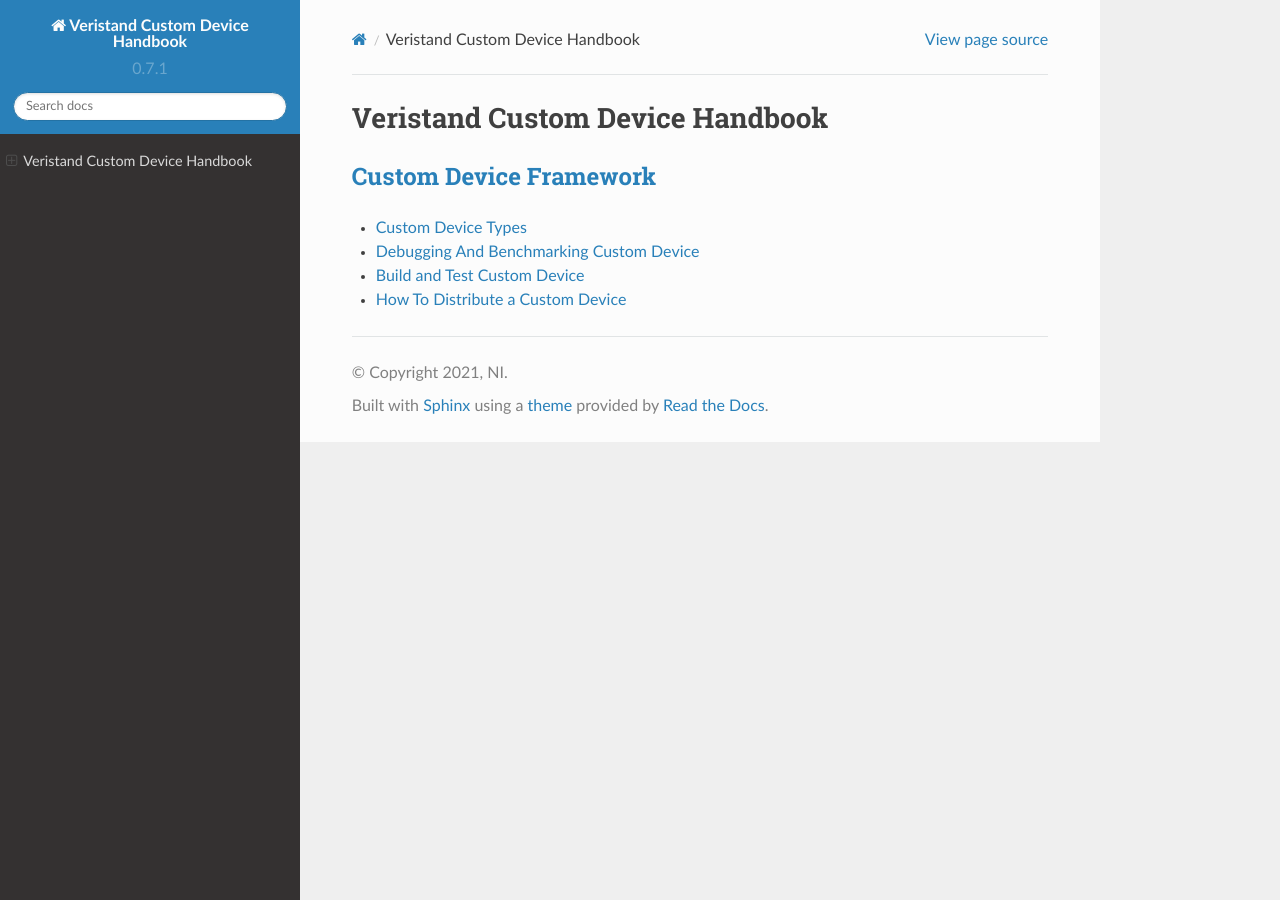
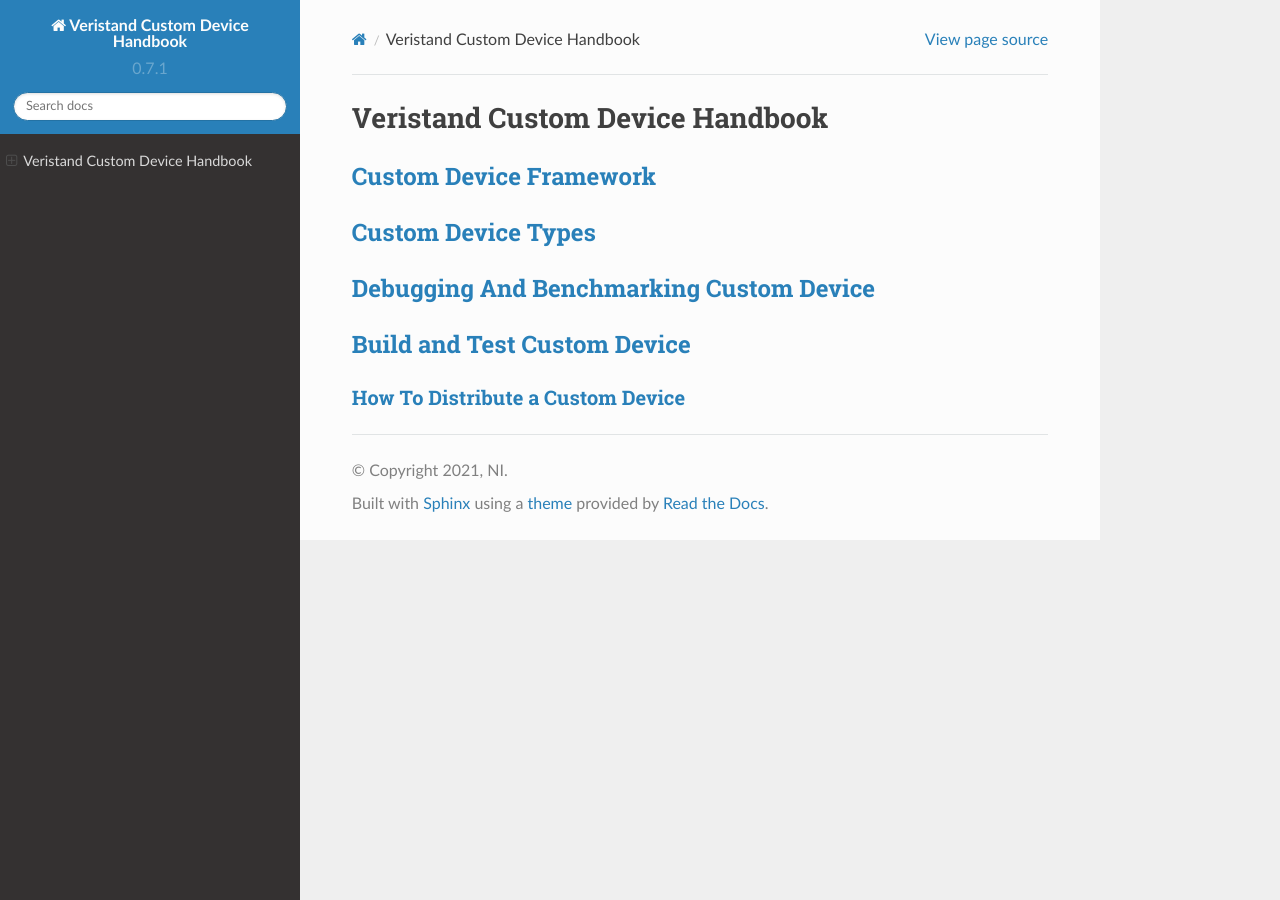
Before and after one commit to ni/niveristand-custom-device-handbook, a Sphinx documentation site: the page built from docs/index.md, in a window 1280 px wide. Built offline with Sphinx 7.4.7 and the Read the Docs theme 2.0.0, drawn with Linux system fonts in a browser that asks for light colours.

Commit message:
commit 20

```diff
--- a/docs/index.md
+++ b/docs/index.md
@@ -5,10 +5,10 @@
 
 ### [Custom Device Framework](Custom_Device_Framework.md)
 
-* [Custom Device Types](Custom_Device_Types.md)
+### [Custom Device Types](Custom_Device_Types.md)
 
-* [Debugging And Benchmarking Custom Device](Debugging_And_Benchmarking_Custom_Device.md)
+### [Debugging And Benchmarking Custom Device](Debugging_And_Benchmarking_Custom_Device.md)
 
-* [Build and Test Custom Device](Build_And_Test_Custom_Device.md)
+### [Build and Test Custom Device](Build_And_Test_Custom_Device.md)
 
-* [How To Distribute a Custom Device](How_To_Distribute_A_Custom_Device.md)
+#### [How To Distribute a Custom Device](How_To_Distribute_A_Custom_Device.md)
```
